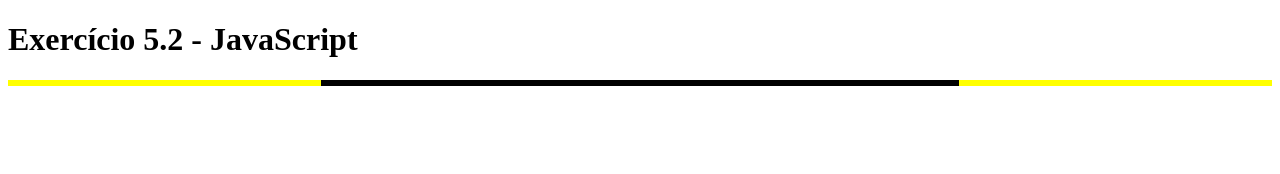
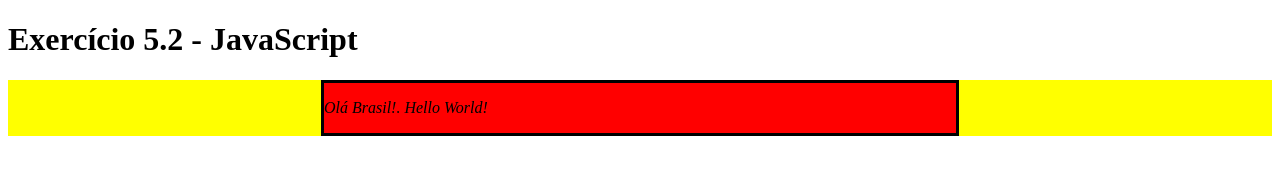
Before and after one commit to math180/fundamentos-exercises-trybe, a plain HTML site: page index.html in a window 1280 px wide. Drawn offline with Linux system fonts and the light colour scheme.

Commit message:
exercicio 4

```diff
--- a/index.html
+++ b/index.html
@@ -75,7 +75,11 @@
      addSection.className = 'center-content';
      addTag.appendChild(addSection);
 
+     // 4- 🚀 Adicione a tag p como filho do section criado no passo 3 e coloque algum texto;
 
+     const addTagP = document.createElement('p');
+     addTagP.innerHTML = 'Olá Brasil!. Hello World!'
+     addSection.appendChild(addTagP);
     </script>
   </body>
 </html>
```
